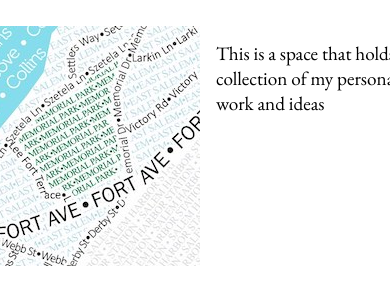
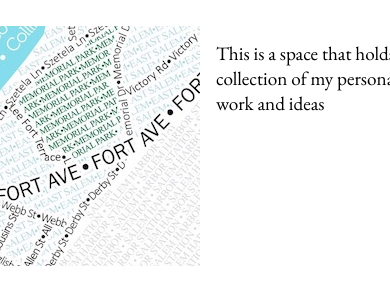
Before and after one commit to zhenyanghua/zhenyanghua.github.io, a website: page index.html in a window 390 px wide. Shown: the part 50-351 px from the top of the page. Drawn offline with nearby package versions, Linux system fonts and the light colour scheme.

Commit message:
Added responsive image

```diff
--- a/style.css
+++ b/style.css
@@ -1,5 +1,13 @@
 #headcontainer {
-  background-image: url("/img/header-banner.jpg");
+  background-image: url(img/header-banner2x.jpg);
+  background-image: -webkit-image-set(
+    url(img/header-banner1x.jpg) 1x,
+    url(img/header-banner2x.jpg) 2x
+  );
+  background-image: image-set(
+    url(img/header-banner1x.jpg) 1x,
+    url(img/header-banner2x.jpg) 2x
+  );
   background-repeat: no-repeat;
   background-position: 50% 76px;
   height: 333px;
```
Also changed, not shown: img/header-banner.jpg (deleted), img/header-banner1x.jpg (added), img/header-banner2x.jpg (added).
